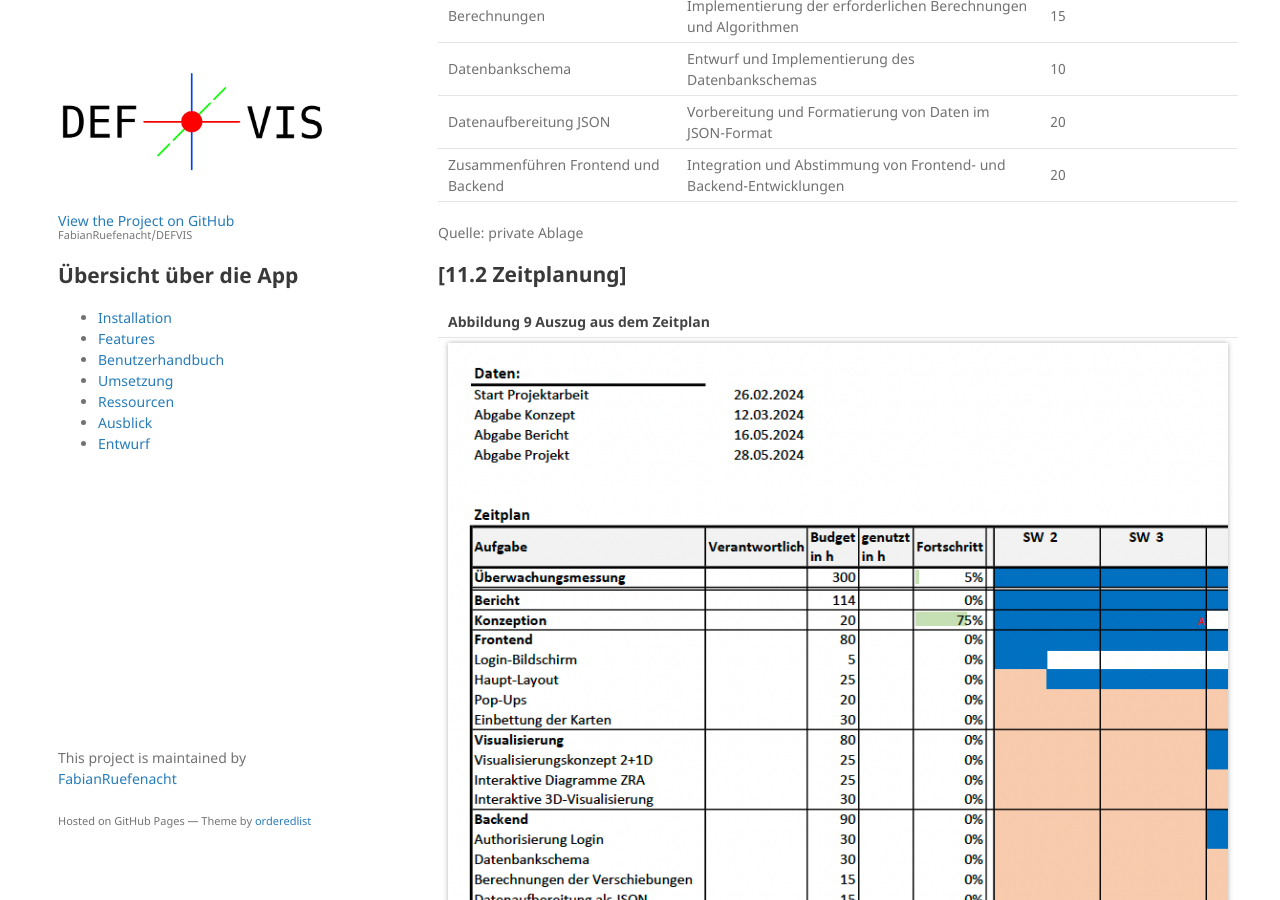
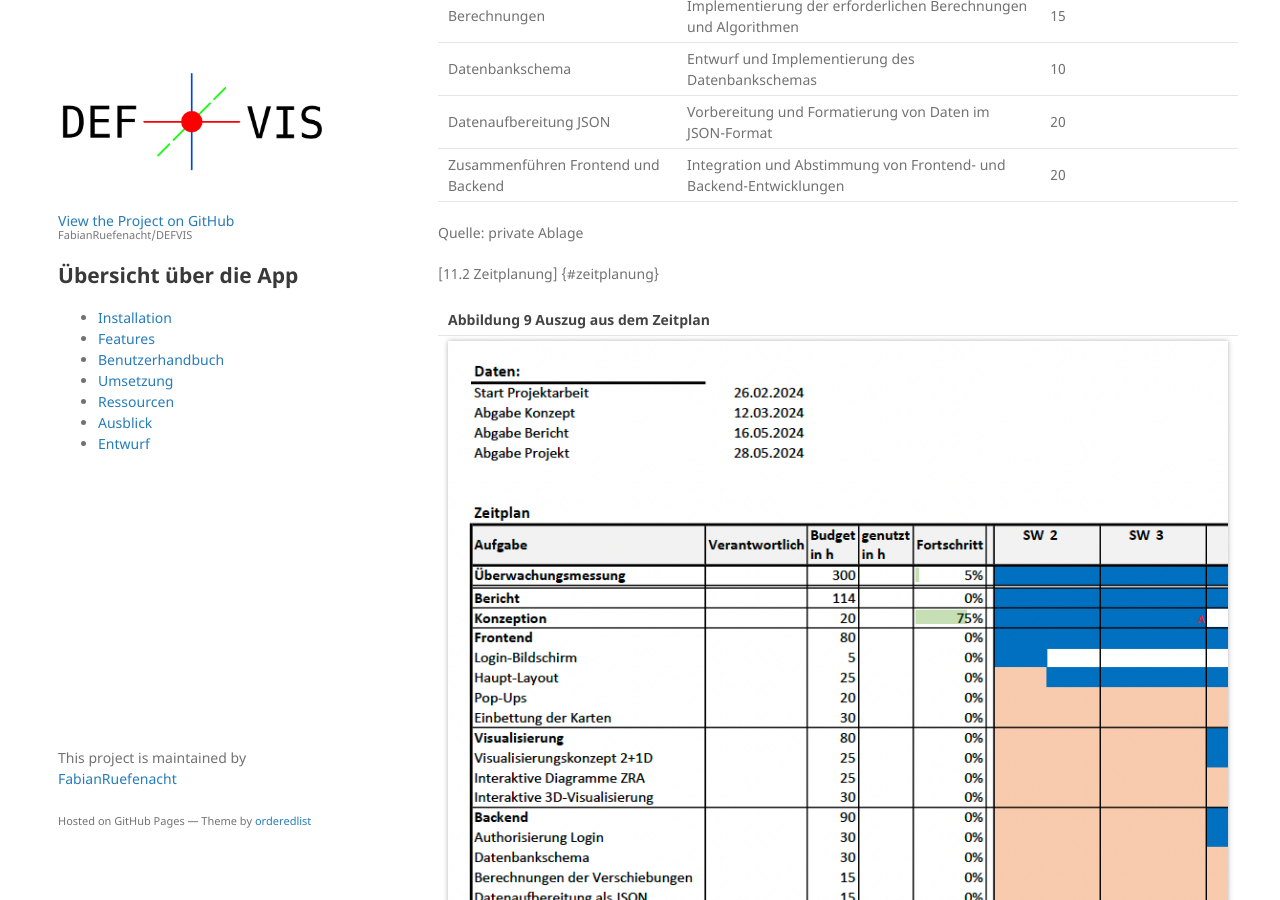
Before and after one commit to FabianRuefenacht/DEFVIS, a Jekyll site: the page built from docs/drafts.md, in a window 1280 px wide and 900 px high, scrolled down 12833 px. Built offline with Jekyll 4.4.1, drawn with Linux system fonts in a browser that asks for light colours; our own code applies the rules of GitHub Pages for plain Markdown files.

Commit message:
Update drafts.md

```diff
--- a/docs/drafts.md
+++ b/docs/drafts.md
@@ -300,7 +300,7 @@ Tabelle 1 Zeitaufwand
 
 Quelle: private Ablage
 
-## [11.2 Zeitplanung] {#zeitplanung}
+[11.2 Zeitplanung] {#zeitplanung}
 
 | Abbildung 9 Auszug aus dem Zeitplan                                                                                                   |
 | ------------------------------------------------------------------------------------------------------------------------------------- |
```
